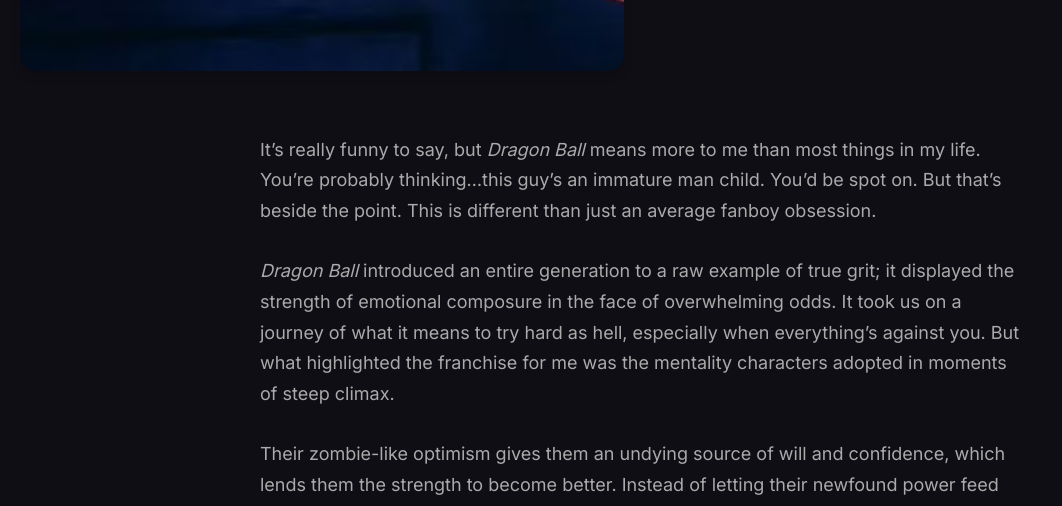
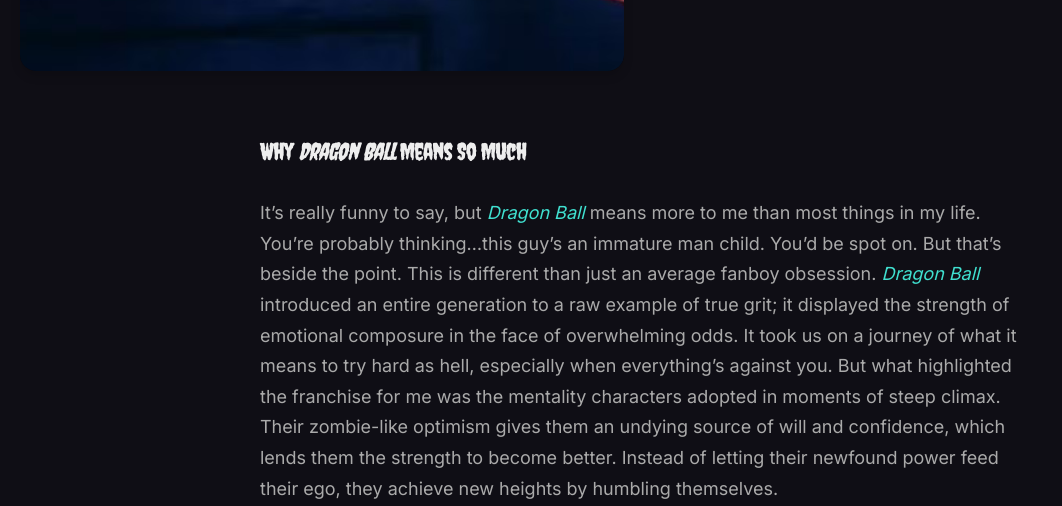
Before and after one commit to physicalrobot/theoremsandthings, a Jekyll site: the page built from _posts/2024-11-24-dragon-ball-love-letter.md, in a window 1280 px wide and 1400 px high, scrolled down 833 px. Shown: the top 506 px of the window, without its empty margins (0-1062 px from the left). Built offline with Jekyll 4.4.1, drawn with Linux system fonts in a browser that asks for light colours; some of the changed text lies outside the part shown.

Commit message:
added dbz article with gifs

```diff
--- a/_posts/2024-11-24-dragon-ball-love-letter.md
+++ b/_posts/2024-11-24-dragon-ball-love-letter.md
@@ -7,24 +7,41 @@
 tags:   [Fandom]
 ---
 
-It's really funny to say, but *Dragon Ball* means more to me than most things in my life. You're probably thinking…this guy's an immature man child. You'd be spot on. But that's beside the point. This is different than just an average fanboy obsession.
+### Why *Dragon Ball* Means So Much
 
-*Dragon Ball* introduced an entire generation to a raw example of true grit; it displayed the strength of emotional composure in the face of overwhelming odds. It took us on a journey of what it means to try hard as hell, especially when everything’s against you. But what highlighted the franchise for me was the mentality characters adopted in moments of steep climax.
+It's really funny to say, but <span style="color:turquoise">*Dragon Ball*</span> means more to me than most things in my life. You're probably thinking…this guy's an immature man child. You'd be spot on. But that's beside the point. This is different than just an average fanboy obsession. <span style="color:turquoise">*Dragon Ball*</span> introduced an entire generation to a raw example of true grit; it displayed the strength of emotional composure in the face of overwhelming odds. It took us on a journey of what it means to try hard as hell, especially when everything’s against you. But what highlighted the franchise for me was the mentality characters adopted in moments of steep climax. Their zombie-like optimism gives them an undying source of will and confidence, which lends them the strength to become better. Instead of letting their newfound power feed their ego, they achieve new heights by humbling themselves.
 
-Their zombie-like optimism gives them an undying source of will and confidence, which lends them the strength to become better. Instead of letting their newfound power feed their ego, they achieve new heights by humbling themselves.
+<p align="center">
+  <img src="{{site.baseurl}}/images/super-saiyan-transformation.gif" alt="Goku going hard">
+</p>
+
+
+### The Creative Mind of Akira Toriyama
 
 Like most successful creators, I don't think Akira Toriyama believed his work would be as impactful as it is today. He’s actually known to be a spontaneous writer, developing plots for his characters as they come to him rather than carefully filling out the silhouette of a preordained story.
 
 This style of storytelling directly complements the main protagonist's personality. Ever since Mr. Toriyama brought Goku to life, he influenced the entire genre of shounen to adopt a different tone.
 
+### Goku: A Different Kind of Hero
+
 Goku is a naive dumbass at his core—a type of person that all of us can relate to on some level. This personality contrasts beautifully with his thirst for strength, a rat race usually reserved for those with malicious intent.
 
 Despite his immaturity, his persistence knows no bounds. He gets stronger and faster, all while maintaining his innocence. To me, his simple nature exemplifies how one can grow through life's obstacles without giving up a joyous perspective. Too often, we see examples of power and dominance being attained by characters who have become dark and brooding in their journey to greatness. Goku’s consistent outlook after his cruelest conflicts is refreshing and different.
 
-I remember coming back from elementary school hoping to get home in time to catch the *next episode of Dragon Ball Z* with my younger brother. The point of this rant is to reveal that I'm not alone in this.
+<p align="center">
+  <img src="{{site.baseurl}}/images/goku-bowing.gif" alt="Goku going hard">
+</p>
 
-There is a generation of people who have been influenced the way I have. It’s gotten us through life's hardships with our juvenile sense of wonder intact.
+### The Nostalgia of Growing Up with *Dragon Ball*
 
-This is, in fact, a mark of good fiction. It's not real by definition and, as a consequence, gets us to aspire towards heights we can only imagine. Good fiction caters to the optimist in us.
+I remember coming back from elementary school hoping to get home in time to catch the <span style="color:turquoise">*next episode of Dragon Ball Z*</span> with my younger brother. The point of this rant is to reveal that I'm not alone in this.
 
-It's funny because I feel like I've grown up with this fandom, and since then, I’ve seen *Dragon Ball* influence us in very similar ways. Its philosophy has led us to find success in our relative fields of interest. I know this because its representation is more prevalent now than it's ever been, mainly because the show's initial audience is finally old enough to have a voice. It’s an era of "Z-fighters" I'm proud as hell to be a part of.
+There is a generation of people who have been influenced the way I have. It’s gotten us through life's hardships with our juvenile sense of wonder intact. This is, in fact, a mark of good fiction. It's not real by definition and, as a consequence, gets us to aspire towards heights we can only imagine. Good fiction caters to the optimist in us.
+
+### An Era of “Z-Fighters”
+
+It's funny because I feel like I've grown up with this fandom, and since then, I’ve seen <span style="color:turquoise">*Dragon Ball*</span> influence us in very similar ways. Its philosophy has led us to find success in our relative fields of interest. I know this because its representation is more prevalent now than it's ever been, mainly because the show's initial audience is finally old enough to have a voice. It’s an era of "Z-fighters" I'm proud as hell to be a part of.
+
+<p align="center">
+  <img src="{{site.baseurl}}/images/dbsending.gif" alt="Goku going hard">
+</p>
```
Also changed, not shown: images/goku-bowing.gif (added), 2 other files.
